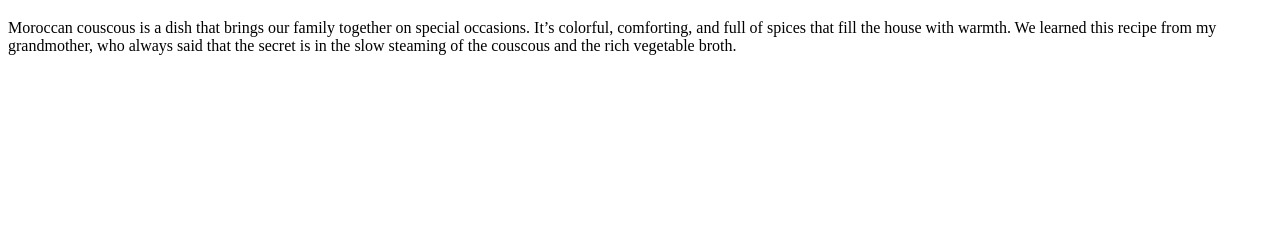
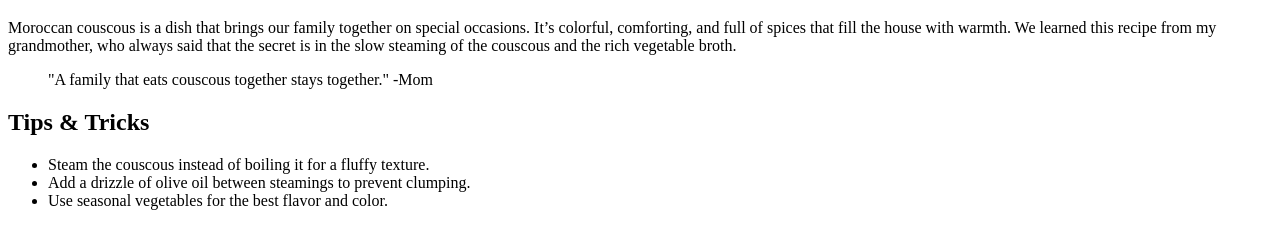
Before and after one commit to waleedchahid/waleedchahid.github.io, a plain HTML site: page projects/recipes/1.html in a window 1280 px wide. Shown: the part 61-310 px from the top of the page. Drawn offline with Linux system fonts and the light colour scheme.

Commit message:
tips and tricks

```diff
--- a/projects/recipes/1.html
+++ b/projects/recipes/1.html
@@ -14,5 +14,17 @@
         fill the house with warmth. We learned this recipe from my grandmother,
         who always said that the secret is in the slow steaming of the
         couscous and the rich vegetable broth.</p>
+
+        <blockquote>"A family that eats couscous together stays together."
+        -Mom</blockquote>
+
+        <h2>Tips & Tricks</h2>
+  <ul>
+    <li>Steam the couscous instead of boiling it for a fluffy texture.</li>
+    <li>Add a drizzle of olive oil between steamings to prevent clumping.</li>
+    <li>Use seasonal vegetables for the best flavor and color.</li>
+  </ul>
+
+
     </body>
 </html>
```
